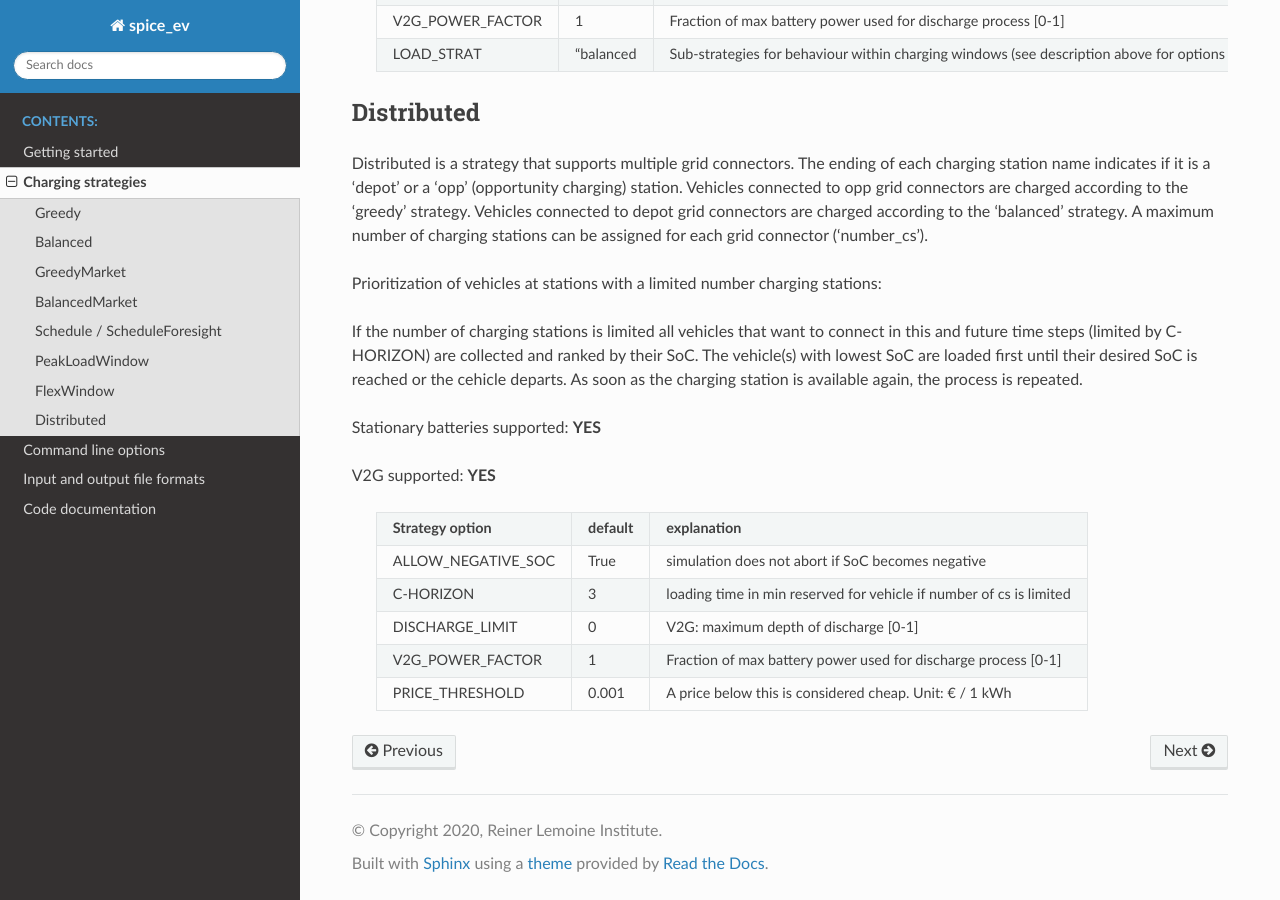
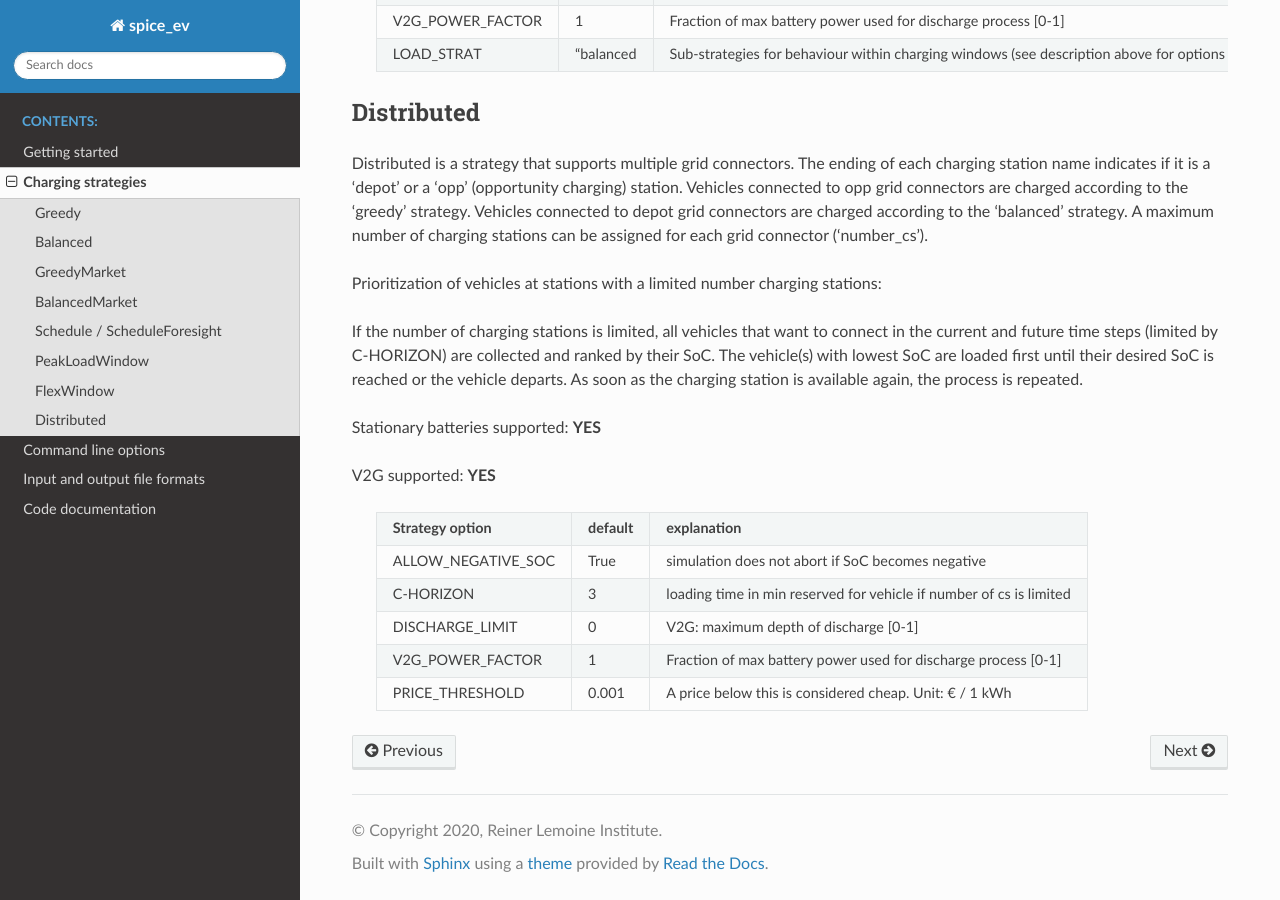
Before and after one commit to rl-institut/spice_ev, a Sphinx documentation site: the page built from doc/source/charging_strategies.rst, in a window 1280 px wide and 900 px high, scrolled down 3739 px. Built offline with Sphinx 7.4.7 and the Read the Docs theme 2.0.0, drawn with Linux system fonts in a browser that asks for light colours.

Commit message:
correct typos

```diff
--- a/doc/source/charging_strategies.rst
+++ b/doc/source/charging_strategies.rst
@@ -172,12 +172,11 @@ V2G supported: **YES**
 Distributed
 ===========
 
-Distributed is a strategy that supports multiple grid connectors. The ending of each charging station name indicates if it is a 'depot' or a 'opp' (opportunity charging) station. Vehicles connected to opp grid connectors are charged
-according to the 'greedy' strategy. Vehicles connected to depot grid connectors are charged according to the 'balanced' strategy. A maximum number of charging stations can be assigned for each grid connector ('number_cs').
+Distributed is a strategy that supports multiple grid connectors. The ending of each charging station name indicates if it is a 'depot' or a 'opp' (opportunity charging) station. Vehicles connected to opp grid connectors are charged according to the 'greedy' strategy. Vehicles connected to depot grid connectors are charged according to the 'balanced' strategy. A maximum number of charging stations can be assigned for each grid connector ('number_cs').
 
 Prioritization of vehicles at stations with a limited number charging stations:
 
-If the number of charging stations is limited all vehicles that want to connect in this and future time steps (limited by C-HORIZON) are collected and ranked by their SoC. The vehicle(s) with lowest SoC are loaded first until their desired SoC is reached or the cehicle departs.
+If the number of charging stations is limited, all vehicles that want to connect in the current and future time steps (limited by C-HORIZON) are collected and ranked by their SoC. The vehicle(s) with lowest SoC are loaded first until their desired SoC is reached or the vehicle departs.
 As soon as the charging station is available again, the process is repeated.
 
 Stationary batteries supported: **YES**
```
